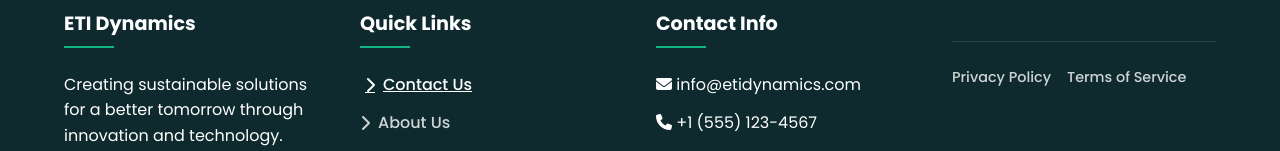
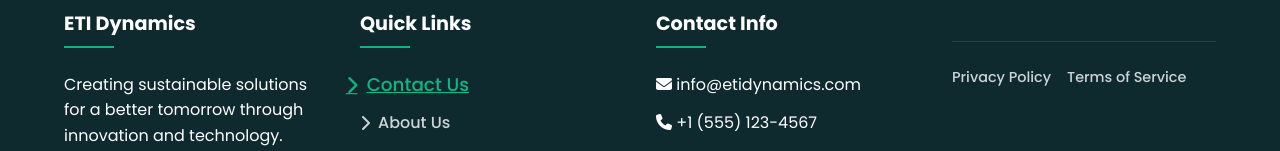
Before and after one commit to suraj-aicode/Vaha-Landing-Page, a plain HTML site: page index.html in a window 1280 px wide. In both pictures the pointer is over the link 492 px from the left and 1755 px from the top of the page. Shown: the part 1671-1822 px from the top of the page. Drawn offline with nearby package versions, Linux system fonts and the light colour scheme.

Commit message:
Update style.css

```diff
--- a/style.css
+++ b/style.css
@@ -417,8 +417,9 @@
     }
 
     .footer-links a:hover {
-      color: white;
+      color: #10b681;
       padding-left: 5px;
+      transform: scale(1.15);
     }
 
     .footer-social {
```
